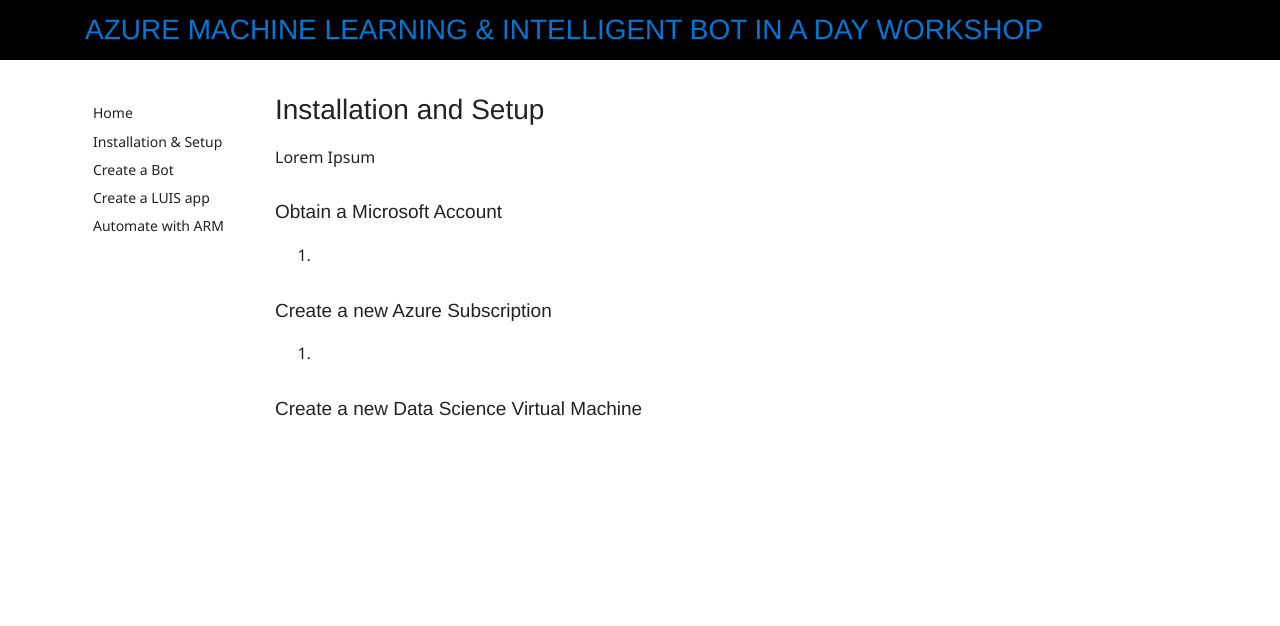
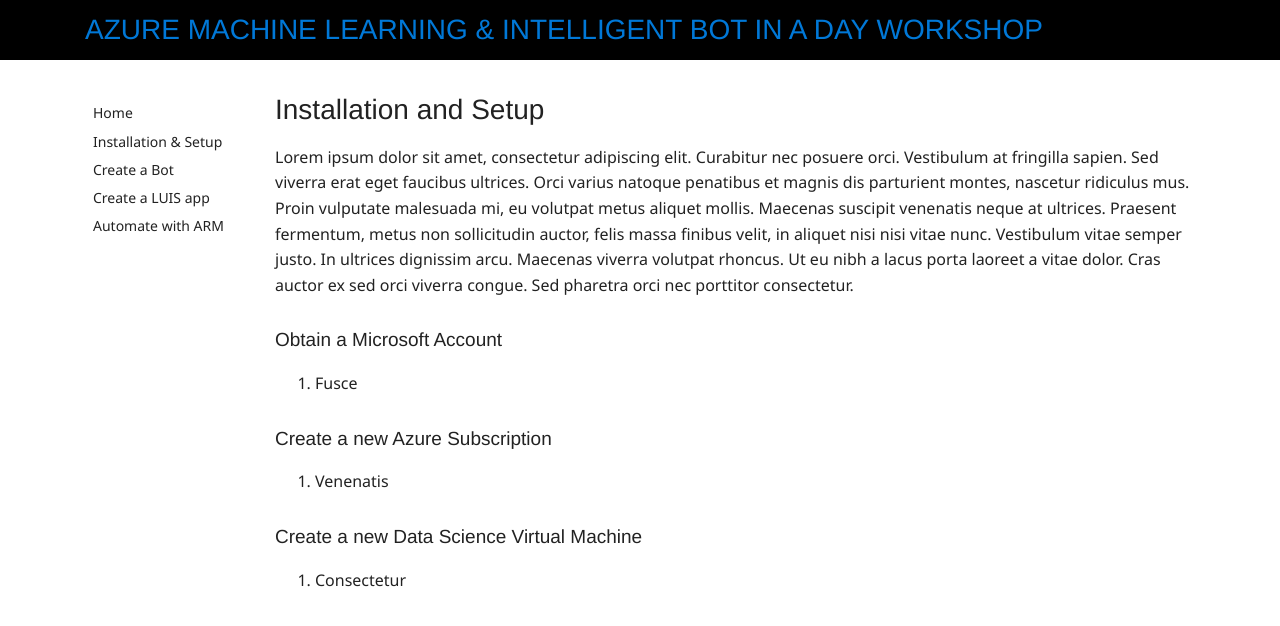
Before and after one commit to scook-valorem/bot-in-a-day, a Jekyll site: the page built from setup.md, in a window 1280 px wide. Shown: the top 626 px of the page. Built offline with Jekyll 4.4.1, drawn with Linux system fonts in a browser that asks for light colours; nearby versions of some CDN libraries.

Commit message:
Update setup.md

```diff
--- a/setup.md
+++ b/setup.md
@@ -6,14 +6,16 @@
 
 ## Installation and Setup
 
-Lorem Ipsum
+Lorem ipsum dolor sit amet, consectetur adipiscing elit. Curabitur nec posuere orci. Vestibulum at fringilla sapien. Sed viverra erat eget faucibus ultrices. Orci varius natoque penatibus et magnis dis parturient montes, nascetur ridiculus mus. Proin vulputate malesuada mi, eu volutpat metus aliquet mollis. Maecenas suscipit venenatis neque at ultrices. Praesent fermentum, metus non sollicitudin auctor, felis massa finibus velit, in aliquet nisi nisi vitae nunc. Vestibulum vitae semper justo. In ultrices dignissim arcu. Maecenas viverra volutpat rhoncus. Ut eu nibh a lacus porta laoreet a vitae dolor. Cras auctor ex sed orci viverra congue. Sed pharetra orci nec porttitor consectetur.
 
 ### Obtain a Microsoft Account
 
-1.
+1. Fusce
 
 ### Create a new Azure Subscription
 
-1.
+1. Venenatis
 
 ### Create a new Data Science Virtual Machine
+
+1. Consectetur
```
